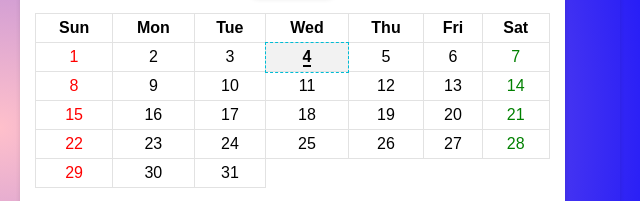
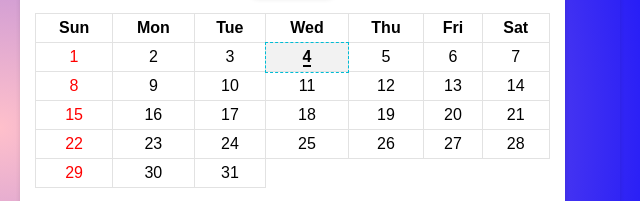
Before and after one commit to MRGAMING-666709/LifeSync, a website: page index.html in a window 1280 px wide. Shown: the part 305-506 px from the top of the page, 640-1280 px from the left. Drawn offline with Linux system fonts and the light colour scheme; a script that the page names is missing.

Commit message:
Update style4.css

```diff
--- a/styles/style4.css
+++ b/styles/style4.css
@@ -170,11 +170,6 @@ body {
 	/* Sunday */
 }
 
-.date-picker:nth-child(7) {
-	color: green;
-	/* Friday */
-}
-
 /* Hover effect for date cells */
 .date-picker:hover {
 	background-color: green;
```
